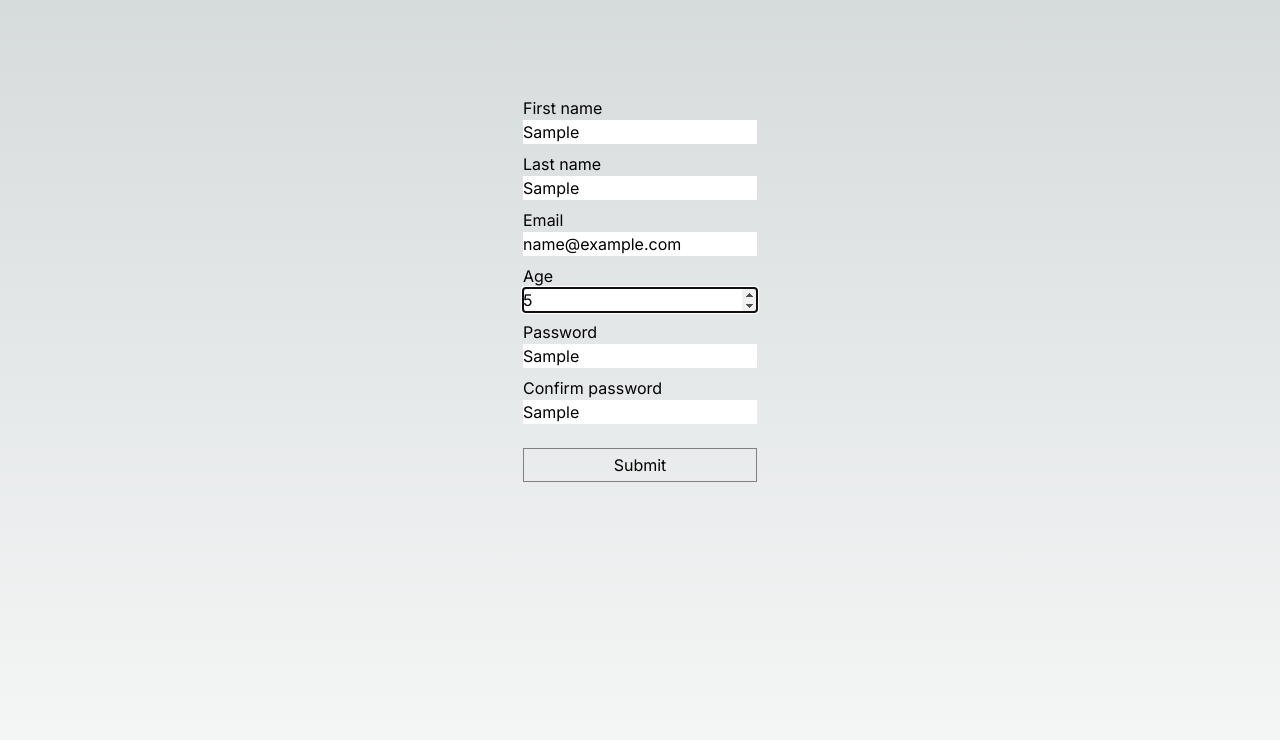
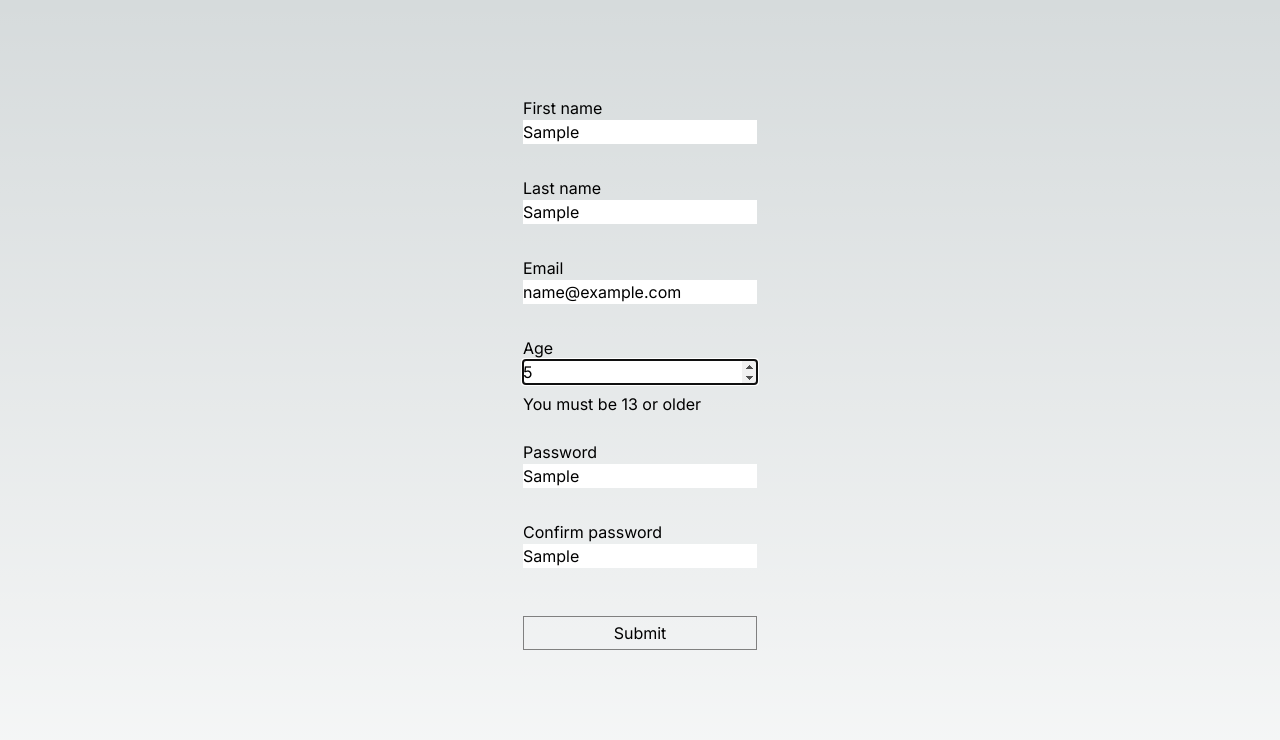
Before and after one commit to pivee/react-zod-forms, a Next.js app: page / in a window 1280 px wide. Both pictures are taken after typing "Sample", "Sample", "name@example.com", "5", "Sample", "Sample" into the empty fields and a click on the button "Submit". Shown: the top 740 px of the page. Built offline with nearby package versions, Linux system fonts and the light colour scheme.

Commit message:
Handle errors

```diff
--- a/src/app/page.tsx
+++ b/src/app/page.tsx
@@ -28,10 +28,10 @@ export default function Home() {
     })
     .refine(data => data.password === data.confirmPassword, {
       message: 'Passwords do not match',
-      path: ['password', 'confirmPassword']
+      path: ['confirmPassword']
     })
 
-  const { register, handleSubmit } = useForm<FormData>({
+  const { register, handleSubmit, formState: { errors } } = useForm<FormData>({
     resolver: zodResolver(formSchema)
   });
 
@@ -44,21 +44,33 @@ export default function Home() {
       <form onSubmit={handleSubmit(submitFormData)}>
         <label>First name</label>
         <input type="text" {...register("firstName")} />
+        {errors.firstName && <p>{errors.firstName.message}</p>}
+        <br />
 
         <label>Last name</label>
         <input type="text" {...register("lastName")} />
+        {errors.lastName && <p>{errors.lastName.message}</p>}
+        <br />
 
         <label>Email</label>
         <input type="email" {...register("email")} />
+        {errors.email && <p>{errors.email.message}</p>}
+        <br />
 
         <label>Age</label>
         <input type="number" {...register("age", { valueAsNumber: true })} />
+        {errors.age && <p>{errors.age.message}</p>}
+        <br />
 
         <label>Password</label>
         <input type="text" {...register("password")} />
+        {errors.password && <p>{errors.password.message}</p>}
+        <br />
 
         <label>Confirm password</label>
         <input type="text" {...register("confirmPassword")} />
+        {errors.confirmPassword && <p>{errors.confirmPassword.message}</p>}
+        <br />
 
         <button type="submit">Submit</button>
       </form>
```
